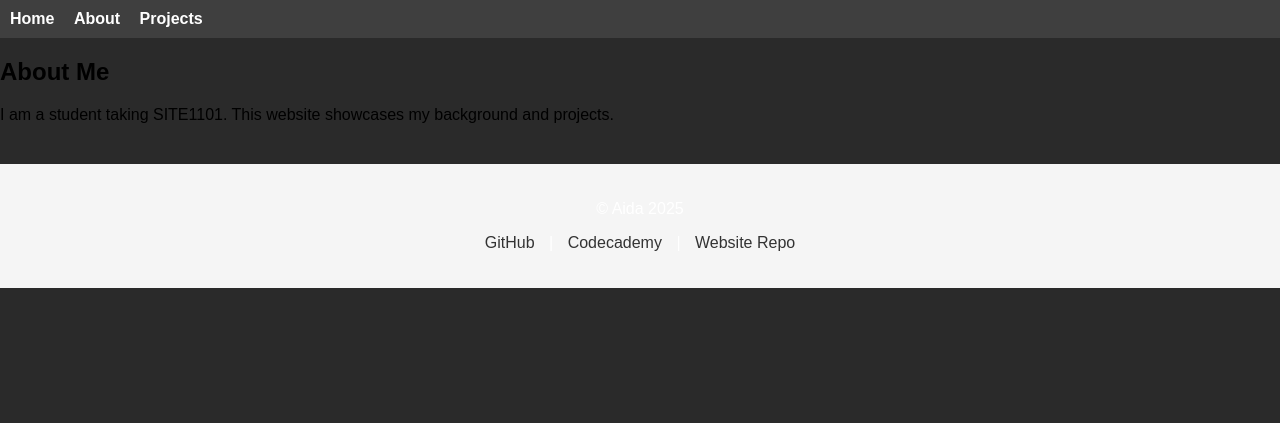
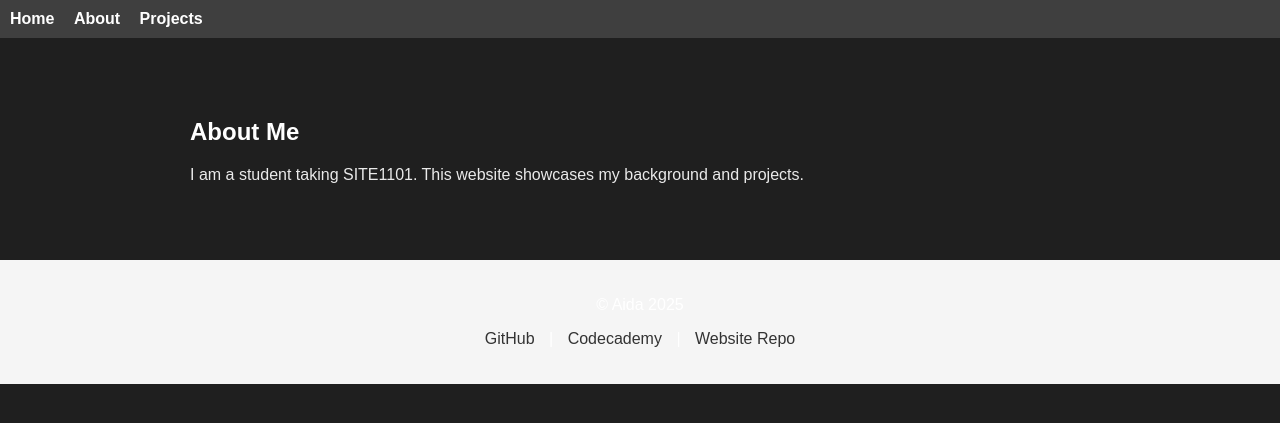
Before and after one commit to starr-5/newwebsite, a Jekyll site: the page built from about.md, in a window 1280 px wide. Shown: the top 423 px of the page. Built offline with Jekyll 4.4.1, drawn with Linux system fonts in a browser that asks for light colours.

Commit message:
Fix layout and styling for about and projects pages

```diff
--- a/about.html
+++ b/about.html
@@ -8,7 +8,7 @@
   <link rel="stylesheet" href="style.css" />
 </head>
 <body>
-  <a class="skip-link" href="#main">Skip to content</a>
+
 
   <header class="nav" role="banner">
     <a class="brand" href="index.html" aria-label="Homepage">
--- a/projects.html
+++ b/projects.html
@@ -13,7 +13,7 @@
       <li><a href="index.html">Home</a></li>
       <li><a href="about.html">About</a></li>
       <li><a href="projects.html">Projects</a></li>
-      <li><a href="#contact">Contact</a></li>
+
     </ul>
   </nav>
 </header>
--- a/style.css
+++ b/style.css
@@ -109,3 +109,25 @@ footer a {
   text-decoration: none;
   color: #333;
 }
+
+/* FIX for About & Projects pages */
+
+body {
+  background-color: #1f1f1f;
+  color: #eaeaea;
+}
+
+h1, h2, h3 {
+  color: #ffffff;
+}
+
+main, .projects {
+  max-width: 900px;
+  margin: 40px auto;
+  padding: 20px;
+}
+
+.project-image {
+  display: block;
+  margin: 20px auto;
+}
```
Also changed, not shown: other parts of about.html (+1 -1 lines).
